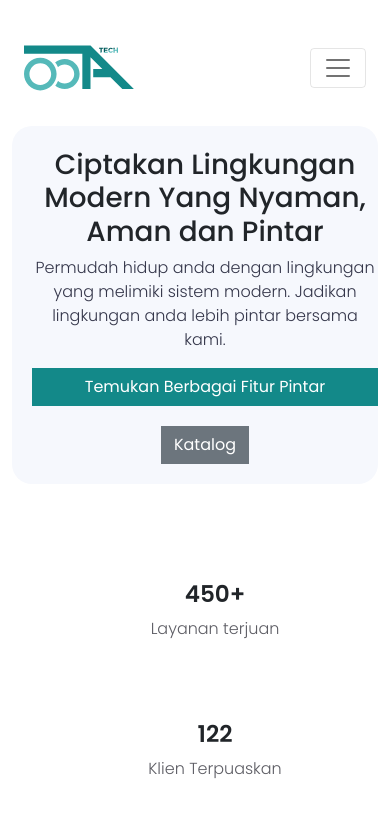
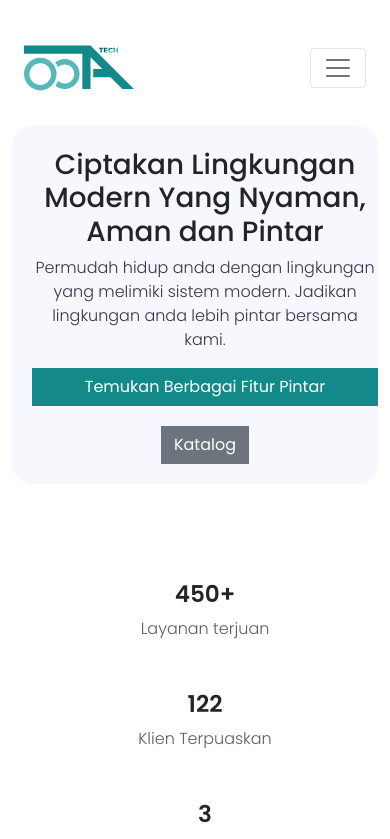
Before and after one commit to fillahfirdausyah/octatech-frontend, a React (Create React App) app: page / in a window 390 px wide. Shown: the top 839 px of the page. Built offline with nearby package versions, Linux system fonts and the light colour scheme.

Commit message:
fix responsive jumbo and fitur

```diff
--- a/src/Component/Fitur/style.css
+++ b/src/Component/Fitur/style.css
@@ -21,6 +21,7 @@
 }
 
 @media (max-width: 575.98px) {
+
   .fitur-caption img.line2 {
     margin-top: 40px;
   }
@@ -41,7 +42,17 @@
 }
 
 @media (max-width: 991.98px) {
+  .fitur {
+    margin-top: 0 auto;
+  }
+
+  .fitur-caption img.line2 {
+    margin-top: 40px;
+  }
+
   .fitur img.lekung {
     margin-top: 400px;
+    width: 500px;
+    /* margin-left: 100px; */
   }
 }
--- a/src/Component/Jumbotron/style.css
+++ b/src/Component/Jumbotron/style.css
@@ -67,6 +67,7 @@
   .jumbo {
     text-align: center;
     position: none;
+    margin-bottom: 100px;
   }
 
   .btn-primary.fitur {
@@ -78,8 +79,7 @@
   .info {
     top: 5px;
     display: block;
-    margin-left: auto;
-    margin-right: auto;
+    left: 10px;
     width: 100%;
   }
 
@@ -89,7 +89,7 @@
   }
 
   .info2, .info3 {
-    margin-top: 80px !important;
+    margin-top: 50px !important;
   }
 }
 
```
